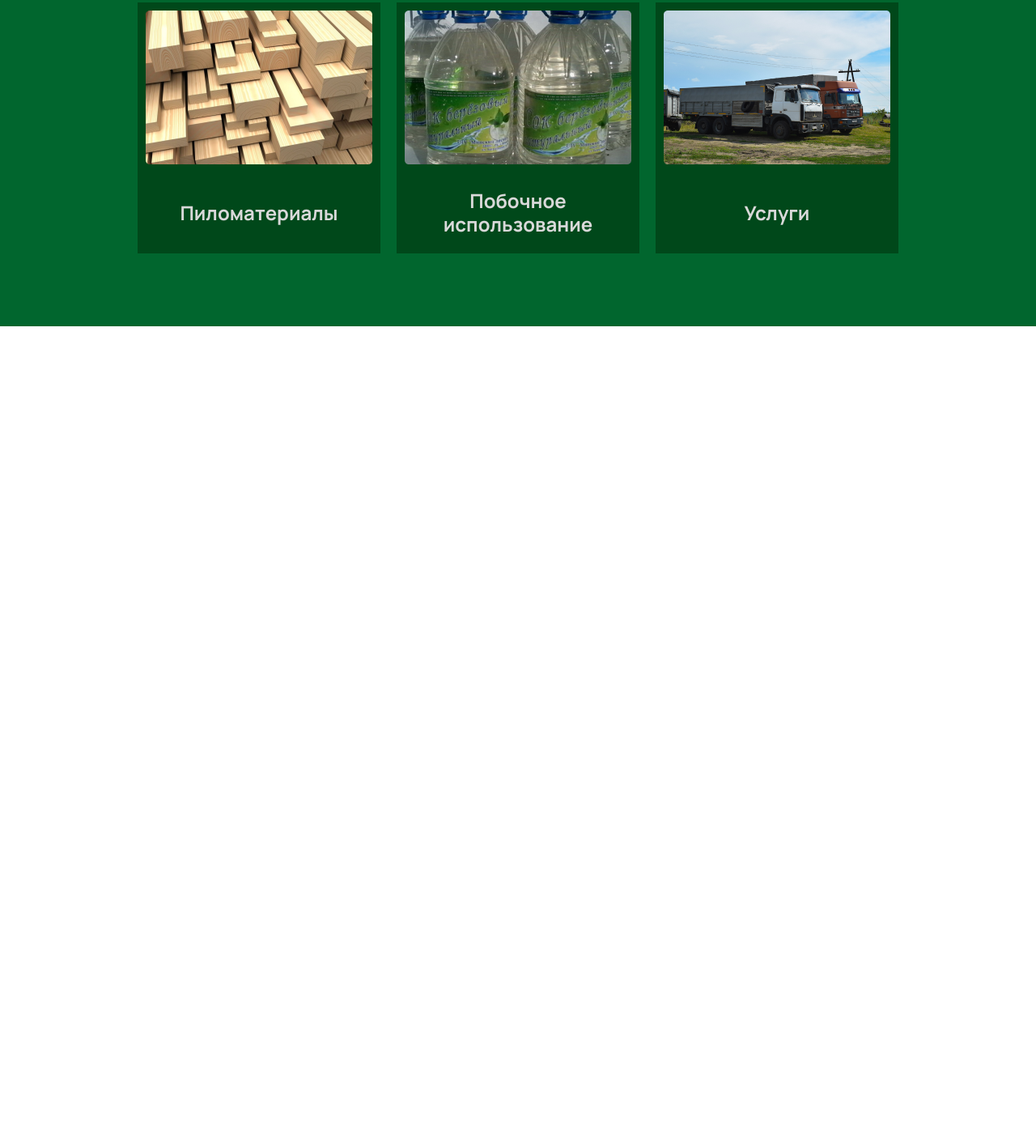
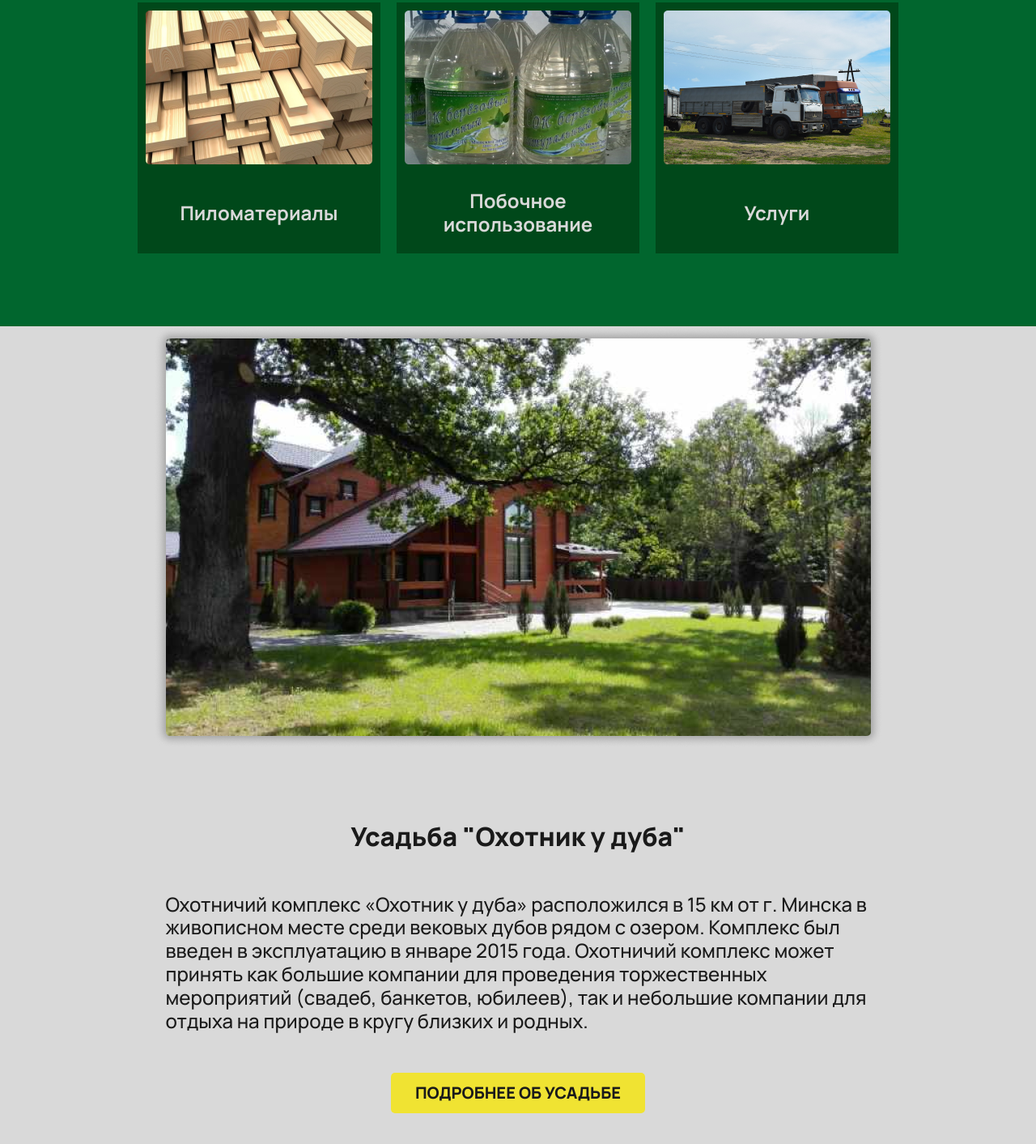
Before and after one commit to okyxxxf/landing-forestry, a website: page index.html in a window 1280 px wide. Shown: the part 2191-3604 px from the top of the page at 81% size. Before the commit the page ends 2594 px from the top, so only its background shows below. Drawn offline with Linux system fonts and the light colour scheme.

Commit message:
feat: create homestead section

```diff
--- a/index.html
+++ b/index.html
@@ -177,6 +177,15 @@
                 </li>
             </ul>
         </section>
+        <section class="homestead">
+            <div class="homestead__wrapper">
+                <img src="/img/homestead.png" alt="усадьба фото" class="homestead__img">
+                <h2 class="homestead__h2">Усадьба "Охотник у дуба"</h2>
+                <p class="homestead__p">Охотничий комплекс «Охотник у дуба» расположился в 15 км от г. Минска в живописном месте среди вековых дубов рядом с озером.
+                    Комплекс был введен в эксплуатацию в январе 2015 года. Охотничий комплекс может принять как большие компании для проведения торжественных мероприятий (свадеб, банкетов, юбилеев), так и небольшие компании для отдыха на природе в кругу близких и родных.</p>
+                <button class="button">ПОДРОБНЕЕ ОБ УСАДЬБЕ</button>
+            </div>
+        </section>
     </main>
     <footer class="footer"></footer>
 </body>
--- a/scss/base/_typoghraphy.scss
+++ b/scss/base/_typoghraphy.scss
@@ -28,7 +28,7 @@
     line-height: 120%;
 }
 
-.header__button {
+.header__button, button {
     color: $black;
     font-family: Manrope;
     font-size: 20px;
@@ -99,3 +99,22 @@
     font-weight: 800;
     line-height: 120%;
 }
+
+.homestead__h2 {
+    color: $black;
+    text-align: center;
+    font-family: Manrope;
+    font-size: 32px;
+    font-style: normal;
+    font-weight: 800;
+    line-height: 120%;
+}
+
+.homestead__p {
+    color: $black;
+    font-family: Manrope;
+    font-size: 24px;
+    font-style: normal;
+    font-weight: 500;
+    line-height: 120%;
+}
--- a/scss/index.scss
+++ b/scss/index.scss
@@ -16,6 +16,7 @@
     'layouts/header',
     'layouts/forestries',
     'layouts/products',
+    'layouts/homestead',
     'layouts/section-info';
 
 @import
--- /dev/null
+++ b/scss/layouts/_homestead.scss
@@ -0,0 +1,18 @@
+.homestead__wrapper {
+    display: flex;
+    flex-direction: column;
+    width: 871px;
+    margin: auto;
+    gap: 50px;
+    align-items: center;
+}
+
+.homestead {
+    background: $white;
+    padding-bottom: 90px;
+}
+
+
+.homestead__img {
+    padding-bottom: 40px;
+}
```
Also changed, not shown: img/homestead.png (added), index.css, 1 other file.
